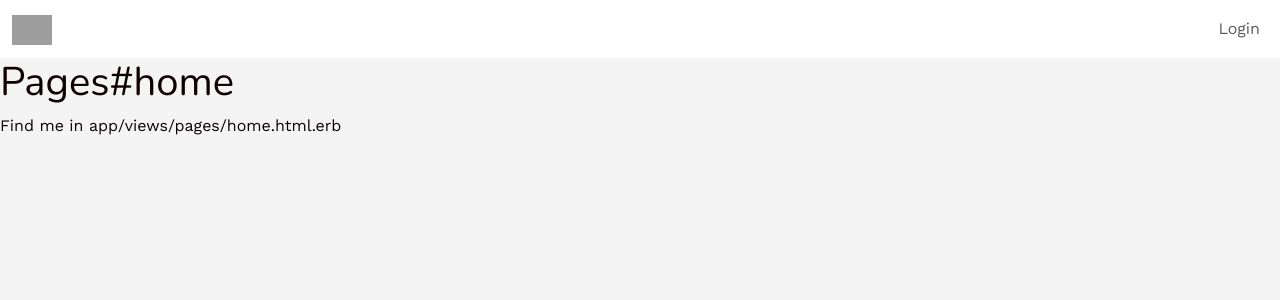
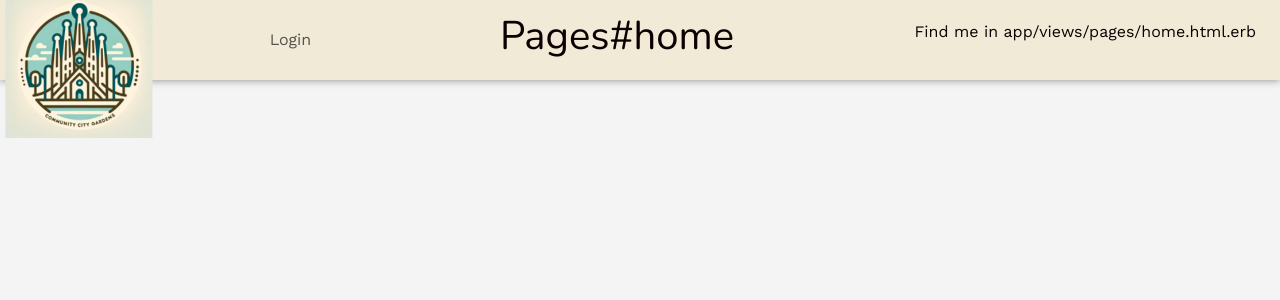
Before and after one commit to justdevelopin/CityGardens, a Rails app: page / in a window 1280 px wide. Shown: the top 300 px of the page. Run offline with Rails 7, Linux system fonts and the light colour scheme; style sheets or scripts are compiled from the project's sources; some libraries are stand-ins or nearby versions; grey boxes are pictures that could not be loaded.

Commit message:
added base to  navbar

```diff
--- a/app/assets/stylesheets/components/_navbar.scss
+++ b/app/assets/stylesheets/components/_navbar.scss
@@ -1,6 +1,16 @@
 .navbar-lewagon {
+
+  height: 80px;
+  background-color: #F0EAD6;
+  position: fixed;
+  top: 0;
+  width: 100%;
+  display: flex;
+  align-items: center;
   justify-content: space-between;
-  background: white;
+  box-shadow: 0 0 8px 0 #00000072;
+  z-index: 100;
+  padding: 12px 24px;
 }
 
 .navbar-lewagon .navbar-collapse {
@@ -10,3 +20,12 @@
 .navbar-lewagon .navbar-brand img {
   width: 40px;
 }
+
+
+.logo {
+  max-height: 120px;
+  height: 100%;
+  transform: scale(3.5);
+  padding-top: 14px;
+  padding-left: 15px;
+}
--- a/app/views/shared/_navbar.html.erb
+++ b/app/views/shared/_navbar.html.erb
@@ -1,8 +1,8 @@
-<div class="navbar navbar-expand-sm navbar-light navbar-lewagon">
-  <div class="container-fluid">
-    <%= link_to "#", class: "navbar-brand" do %>
-      <%= image_tag "https://raw.githubusercontent.com/lewagon/fullstack-images/master/uikit/logo.png" %>
-    <% end %>
+
+
+    <nav class="navbar navbar-expand-sm navbar-light navbar-lewagon">
+  <%= image_tag "image.png", class: "logo" %>
+  <div class="nav-links">
 
     <button class="navbar-toggler" type="button" data-bs-toggle="collapse" data-bs-target="#navbarSupportedContent" aria-controls="navbarSupportedContent" aria-expanded="false" aria-label="Toggle navigation">
       <span class="navbar-toggler-icon"></span>
--- a/config/routes.rb
+++ b/config/routes.rb
@@ -1,6 +1,18 @@
 Rails.application.routes.draw do
   devise_for :users
   root to: "pages#home"
+
+  resources :events, only: [:index, :show] do
+    resources :bookings, only: [:show, :create, :destroy]
+    resources :reviews, only: [:destory, :create ]
+    resources :bookmarks, only: [:create, :destroy]
+  end
+
+  resources :gardens, except: [:new] do
+    resources :reviews, only: [:destory, :create ]
+  end
+
+
   # Define your application routes per the DSL in https://guides.rubyonrails.org/routing.html
 
   # Reveal health status on /up that returns 200 if the app boots with no exceptions, otherwise 500.
```
Also changed, not shown: app/assets/images/image.png (added).
